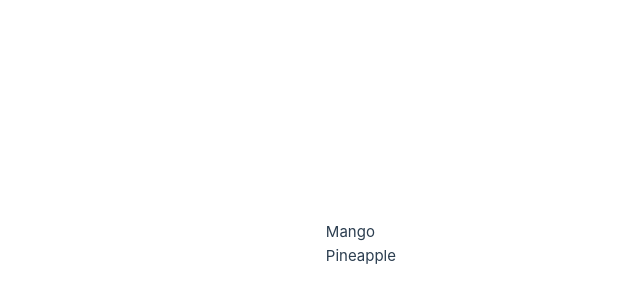
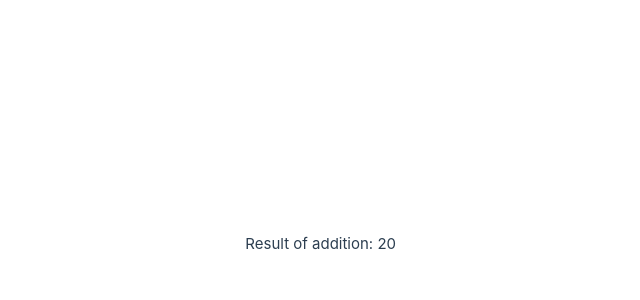
Before and after one commit to Arkadyuti-Das/vue-tutorial, a Vue app: page / in a window 1280 px wide. Shown: the part 156-456 px from the top of the page, without its empty margins (244-884 px from the left). Built offline with nearby package versions, Linux system fonts and the light colour scheme.

Commit message:
basic addition

```diff
--- a/src/App.vue
+++ b/src/App.vue
@@ -1,8 +1,6 @@
 <template>
   <div>
-    <template v-for="name in myInfo" :key="name">
-      <p v-if="name!=='Apple'">{{ name }}</p>
-    </template>
+    <p>Result of addition: {{ add() }}</p>
   </div>
 </template>
 
@@ -10,7 +8,12 @@
   export default {
     data(){
       return {
-        myInfo: ["Apple", "Mango", "Pineapple"]
+
+      }
+    },
+    methods: {
+      add(){
+        return 10+10;
       }
     }
   }
```
Also changed, not shown: note.txt.
